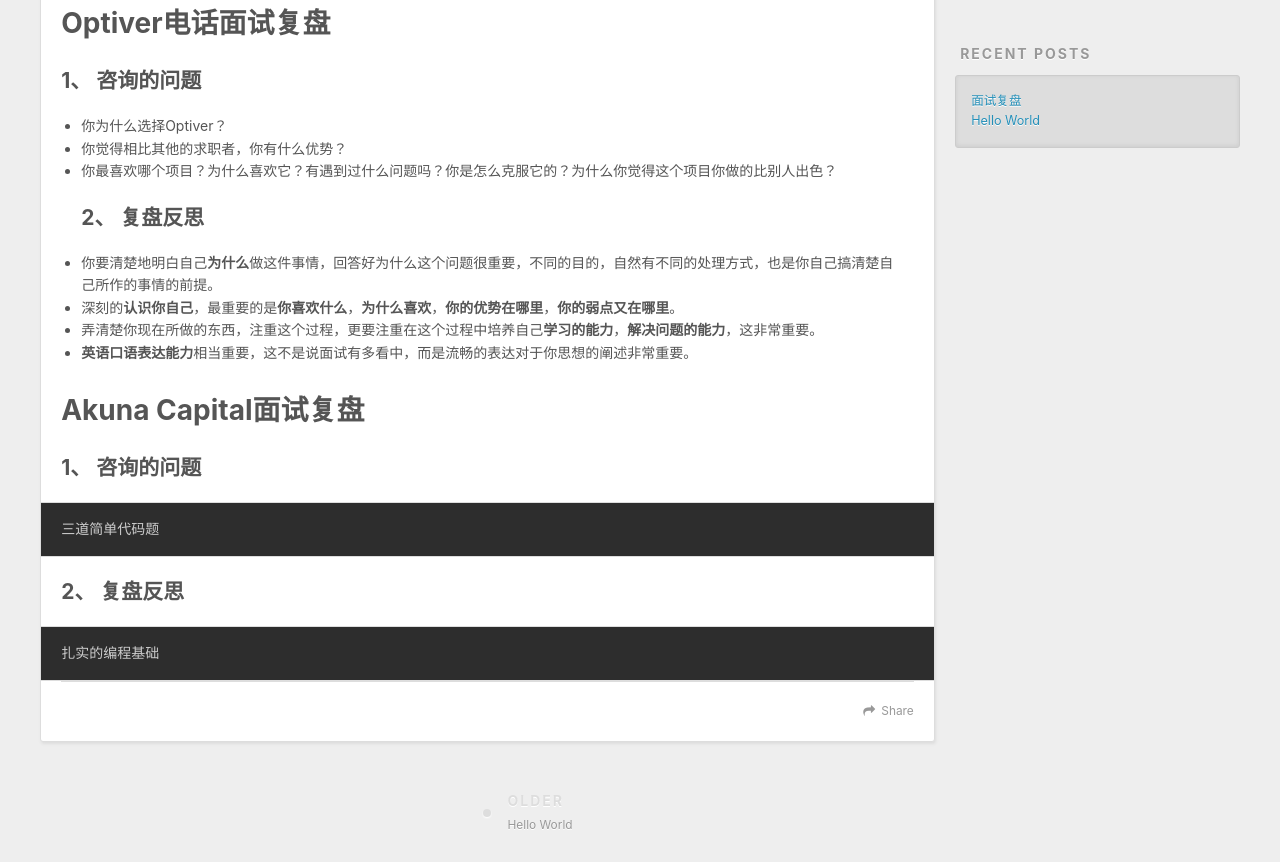
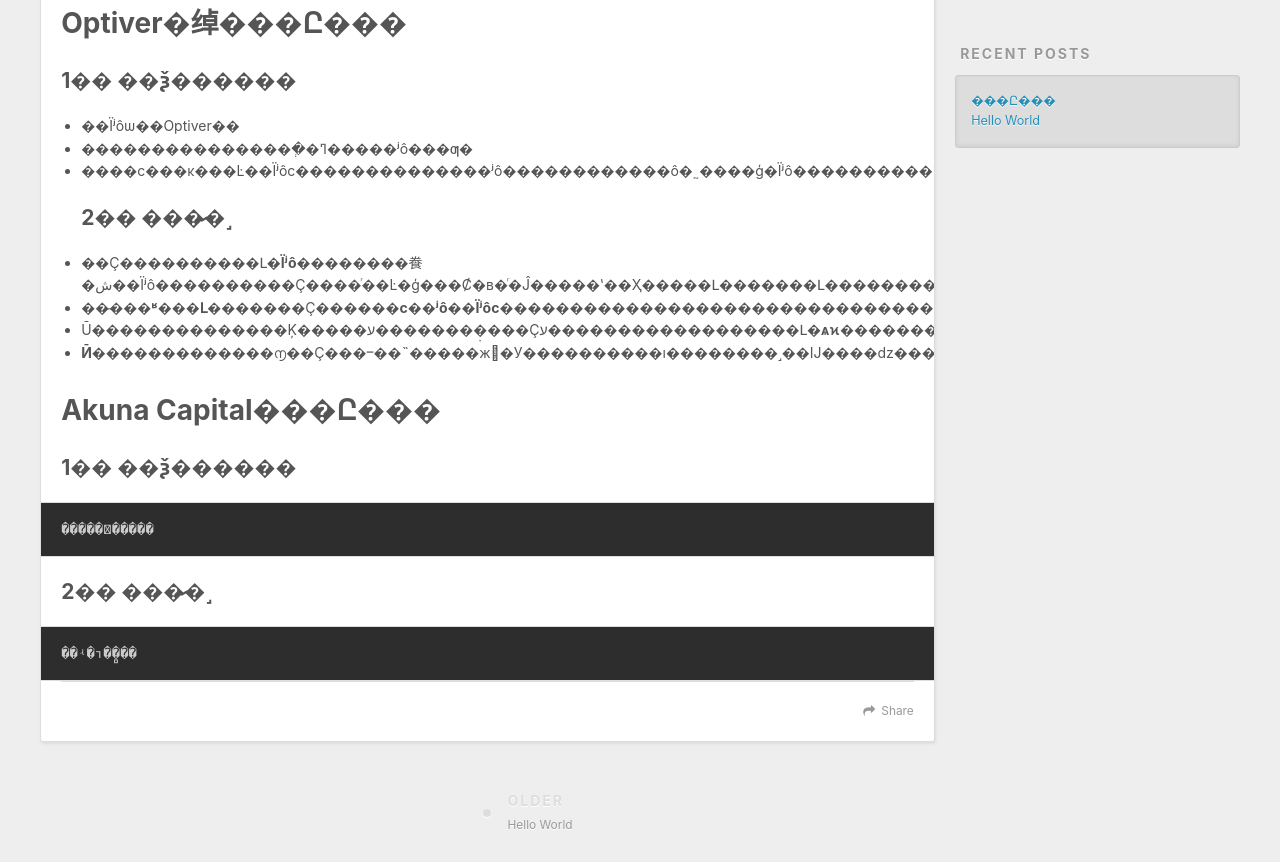
Before and after one commit to wheel-maker/wheel-maker.github.io, a plain HTML site: page 2022/04/12/面试复盘/index.html in a window 1280 px wide. Shown: the part 454-1316 px from the top of the page. Drawn offline with nearby package versions, Linux system fonts and the light colour scheme.

Commit message:
Site updated: 2022-04-12 19:24:48

```diff
--- a/2022/04/12/面试复盘/index.html
+++ b/2022/04/12/面试复盘/index.html
@@ -5,17 +5,17 @@
 
 
 
-  <title>面试复盘 | Hexo</title>
+  <title>���Ը��� | Hexo</title>
   <meta name="viewport" content="width=device-width, initial-scale=1, maximum-scale=1">
-  <meta name="description" content="Optiver电话面试复盘1、 咨询的问题 你为什么选择Optiver？ 你觉得相比其他的求职者，你有什么优势？ 你最喜欢哪个项目？为什么喜欢它？有遇到过什么问题吗？你是怎么克服它的？为什么你觉得这个项目你做的比别人出色？2、 复盘反思 你要清楚地明白自己为什么做这件事情，回答好为什么这个问题很重要，不同的目的，自然有不同的处理方式，也是你自己搞清楚自己所作的事情的前提。 深刻的认识你自己，最重要">
+  <meta name="description" content="Optiver�绰���Ը���1�� ��ѯ������ ��Ϊʲôѡ��Optiver�� ����������������ְ�ߣ�����ʲô���ƣ� ����ϲ���ĸ���Ŀ��Ϊʲôϲ��������������ʲô������������ô�˷����ģ�Ϊʲô����������Ŀ�����ıȱ��˳�ɫ��2�� ���̷�˼ ��Ҫ����������Լ�Ϊʲô�������">
 <meta property="og:type" content="article">
-<meta property="og:title" content="面试复盘">
+<meta property="og:title" content="���Ը���">
 <meta property="og:url" content="http://example.com/2022/04/12/%E9%9D%A2%E8%AF%95%E5%A4%8D%E7%9B%98/index.html">
 <meta property="og:site_name" content="Hexo">
-<meta property="og:description" content="Optiver电话面试复盘1、 咨询的问题 你为什么选择Optiver？ 你觉得相比其他的求职者，你有什么优势？ 你最喜欢哪个项目？为什么喜欢它？有遇到过什么问题吗？你是怎么克服它的？为什么你觉得这个项目你做的比别人出色？2、 复盘反思 你要清楚地明白自己为什么做这件事情，回答好为什么这个问题很重要，不同的目的，自然有不同的处理方式，也是你自己搞清楚自己所作的事情的前提。 深刻的认识你自己，最重要">
+<meta property="og:description" content="Optiver�绰���Ը���1�� ��ѯ������ ��Ϊʲôѡ��Optiver�� ����������������ְ�ߣ�����ʲô���ƣ� ����ϲ���ĸ���Ŀ��Ϊʲôϲ��������������ʲô������������ô�˷����ģ�Ϊʲô����������Ŀ�����ıȱ��˳�ɫ��2�� ���̷�˼ ��Ҫ����������Լ�Ϊʲô�������">
 <meta property="og:locale" content="en_US">
 <meta property="article:published_time" content="2022-04-12T11:12:21.000Z">
-<meta property="article:modified_time" content="2022-04-12T11:21:08.577Z">
+<meta property="article:modified_time" content="2022-04-12T11:24:36.700Z">
 <meta property="article:author" content="John Doe">
 <meta name="twitter:card" content="summary">
 
@@ -80,7 +80,7 @@
 
 
     <h1 class="article-title" itemprop="name">
-      面试复盘
+      ���Ը���
     </h1>
 
 
@@ -88,18 +88,18 @@
 
     <div class="article-entry" itemprop="articleBody">
 
-        <h1 id="Optiver电话面试复盘"><a href="#Optiver电话面试复盘" class="headerlink" title="Optiver电话面试复盘"></a>Optiver电话面试复盘</h1><h2 id="1、-咨询的问题"><a href="#1、-咨询的问题" class="headerlink" title="1、 咨询的问题"></a>1、 咨询的问题</h2><ul>
-<li>你为什么选择Optiver？</li>
-<li>你觉得相比其他的求职者，你有什么优势？</li>
-<li>你最喜欢哪个项目？为什么喜欢它？有遇到过什么问题吗？你是怎么克服它的？为什么你觉得这个项目你做的比别人出色？<h2 id="2、-复盘反思"><a href="#2、-复盘反思" class="headerlink" title="2、 复盘反思"></a>2、 复盘反思</h2></li>
-<li>你要清楚地明白自己<strong>为什么</strong>做这件事情，回答好为什么这个问题很重要，不同的目的，自然有不同的处理方式，也是你自己搞清楚自己所作的事情的前提。</li>
-<li>深刻的<strong>认识你自己</strong>，最重要的是<strong>你喜欢什么</strong>，<strong>为什么喜欢</strong>，<strong>你的优势在哪里</strong>，<strong>你的弱点又在哪里</strong>。</li>
-<li>弄清楚你现在所做的东西，注重这个过程，更要注重在这个过程中培养自己<strong>学习的能力</strong>，<strong>解决问题的能力</strong>，这非常重要。</li>
-<li><strong>英语口语表达能力</strong>相当重要，这不是说面试有多看中，而是流畅的表达对于你思想的阐述非常重要。</li>
+        <h1 id="Optiver�绰���Ը���"><a href="#Optiver�绰���Ը���" class="headerlink" title="Optiver�绰���Ը���"></a>Optiver�绰���Ը���</h1><h2 id="1��-��ѯ������"><a href="#1��-��ѯ������" class="headerlink" title="1�� ��ѯ������"></a>1�� ��ѯ������</h2><ul>
+<li>��Ϊʲôѡ��Optiver��</li>
+<li>����������������ְ�ߣ�����ʲô���ƣ�</li>
+<li>����ϲ���ĸ���Ŀ��Ϊʲôϲ��������������ʲô������������ô�˷����ģ�Ϊʲô����������Ŀ�����ıȱ��˳�ɫ��<h2 id="2��-���̷�˼"><a href="#2��-���̷�˼" class="headerlink" title="2�� ���̷�˼"></a>2�� ���̷�˼</h2></li>
+<li>��Ҫ����������Լ�<strong>Ϊʲô</strong>��������飬�ش��Ϊʲô����������Ҫ����ͬ��Ŀ�ģ���Ȼ�в�ͬ�Ĵ�����ʽ��Ҳ�����Լ�������Լ������������ǰ�ᡣ</li>
+<li>��̵�<strong>��ʶ���Լ�</strong>������Ҫ����<strong>��ϲ��ʲô</strong>��<strong>Ϊʲôϲ��</strong>��<strong>�������������</strong>��<strong>���������������</strong>��</li>
+<li>Ū��������������Ķ�����ע��������̣���Ҫע������������������Լ�<strong>ѧϰ������</strong>��<strong>������������</strong>����ǳ���Ҫ��</li>
+<li><strong>Ӣ������������</strong>�൱��Ҫ���ⲻ��˵�����ж࿴�У����������ı��������˼��Ĳ����ǳ���Ҫ��</li>
 </ul>
-<h1 id="Akuna-Capital面试复盘"><a href="#Akuna-Capital面试复盘" class="headerlink" title="Akuna Capital面试复盘"></a>Akuna Capital面试复盘</h1><h2 id="1、-咨询的问题-1"><a href="#1、-咨询的问题-1" class="headerlink" title="1、 咨询的问题"></a>1、 咨询的问题</h2><pre><code>三道简单代码题
+<h1 id="Akuna-Capital���Ը���"><a href="#Akuna-Capital���Ը���" class="headerlink" title="Akuna Capital���Ը���"></a>Akuna Capital���Ը���</h1><h2 id="1��-��ѯ������-1"><a href="#1��-��ѯ������-1" class="headerlink" title="1�� ��ѯ������"></a>1�� ��ѯ������</h2><pre><code>�����򵥴�����
 </code></pre>
-<h2 id="2、-复盘反思-1"><a href="#2、-复盘反思-1" class="headerlink" title="2、 复盘反思"></a>2、 复盘反思</h2><pre><code>扎实的编程基础
+<h2 id="2��-���̷�˼-1"><a href="#2��-���̷�˼-1" class="headerlink" title="2�� ���̷�˼"></a>2�� ���̷�˼</h2><pre><code>��ʵ�ı�̻���
 </code></pre>
 
 
@@ -154,7 +154,7 @@
       <ul>
 
           <li>
-            <a href="/2022/04/12/%E9%9D%A2%E8%AF%95%E5%A4%8D%E7%9B%98/">面试复盘</a>
+            <a href="/2022/04/12/%E9%9D%A2%E8%AF%95%E5%A4%8D%E7%9B%98/">���Ը���</a>
           </li>
 
           <li>
```
Also changed, not shown: 2022/03/27/hello-world/index.html (+2 -2 lines), archives/2022/03/index.html (+1 -1 lines), archives/2022/04/index.html (+2 -2 lines), archives/2022/index.html (+2 -2 lines), archives/index.html (+2 -2 lines), index.html (+12 -12 lines).
